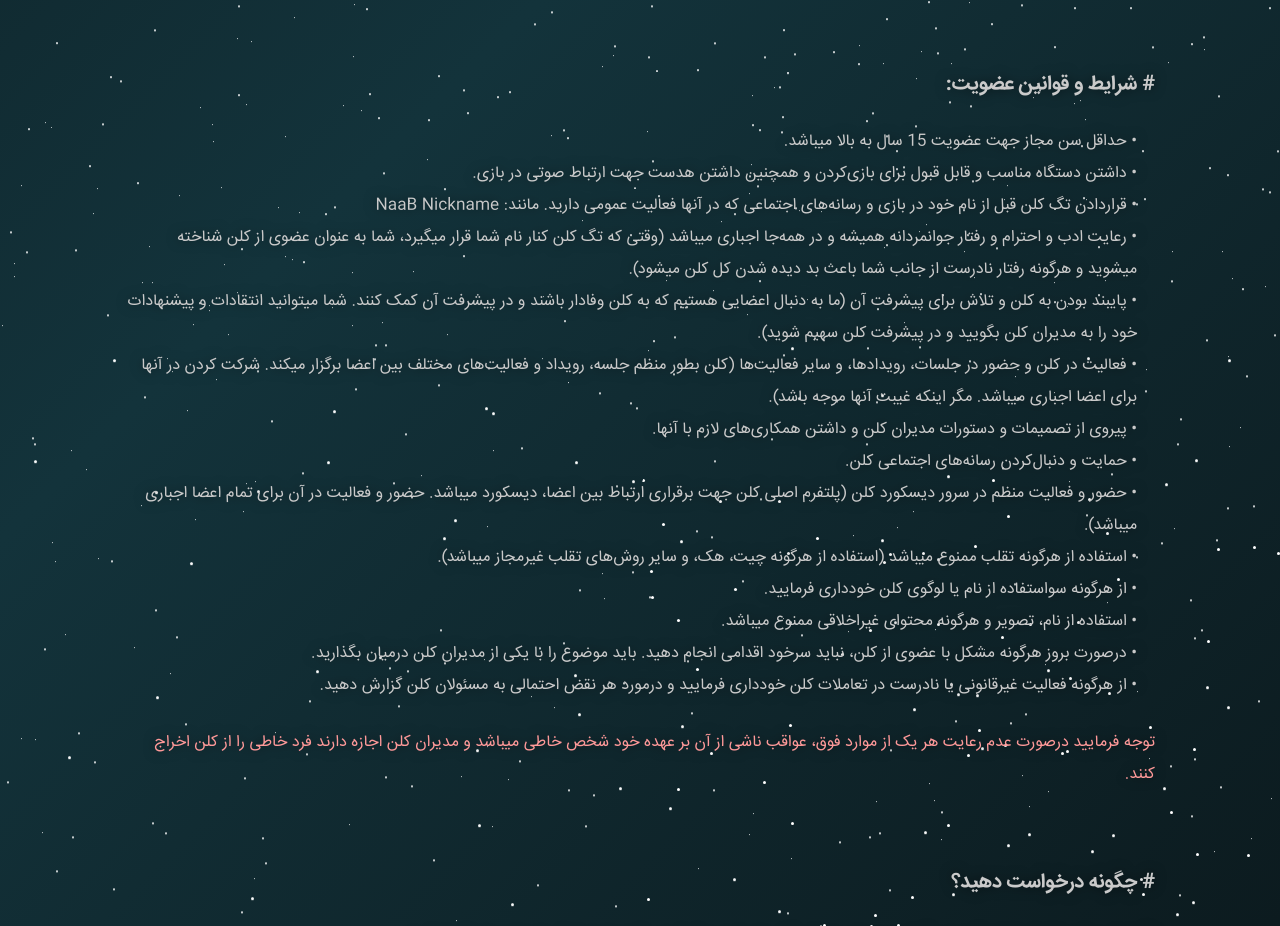
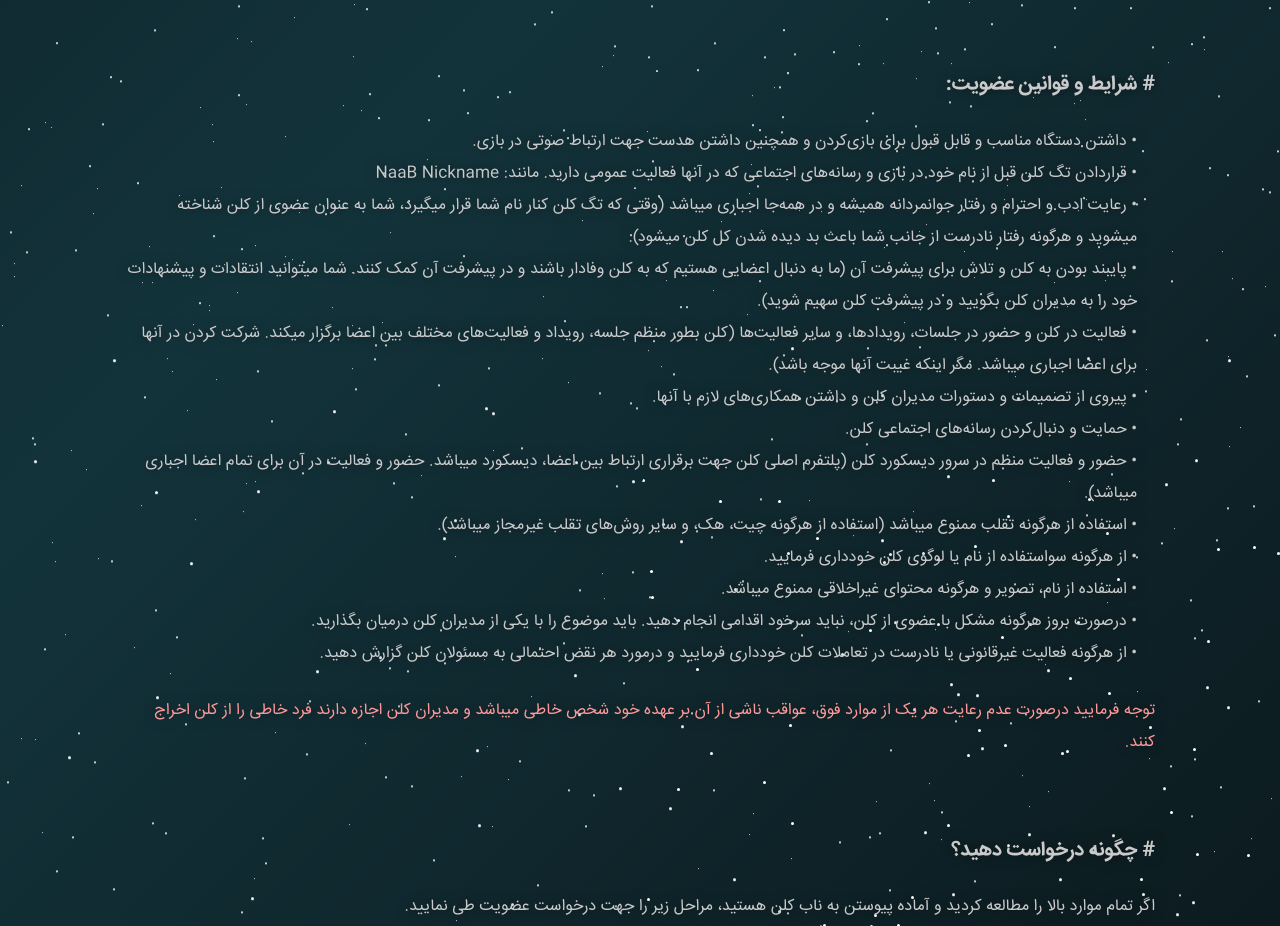
Before and after one commit to whoismh11/naabclan-template, a plain HTML site: page apply/index.html in a window 1280 px wide. Shown: the part 2082-3008 px from the top of the page. Drawn offline with Linux system fonts and the light colour scheme.

Commit message:
Update index.html

```diff
--- a/apply/index.html
+++ b/apply/index.html
@@ -173,7 +173,6 @@
 								</ul><br><br><br>
 								<span style="font-size:20px;"><strong># شرایط و قوانین عضویت:</strong></span><br><br>
 								<ul style="font-size:16px;padding-right:18px;line-height:2;">
-									<li>&#x2022; حداقل سن مجاز جهت عضویت 15 سال به بالا میباشد.</li>
 									<li>&#x2022; داشتن دستگاه مناسب و قابل قبول برای بازی‌کردن و همچنین داشتن هدست جهت ارتباط صوتی در بازی.</li>
 									<li>&#x2022; قراردادن تگ کلن قبل از نام خود در بازی و رسانه‌های اجتماعی که در آنها فعالیت عمومی دارید. مانند: NaaB Nickname</li>
 									<li>&#x2022; رعایت ادب و احترام و رفتار جوانمردانه همیشه و در همه‌جا اجباری میباشد (وقتی که تگ کلن کنار نام شما قرار میگیرد، شما به عنوان عضوی از کلن شناخته میشوید و هرگونه رفتار نادرست از جانب شما باعث بد دیده شدن کل کلن میشود).</li>
```
